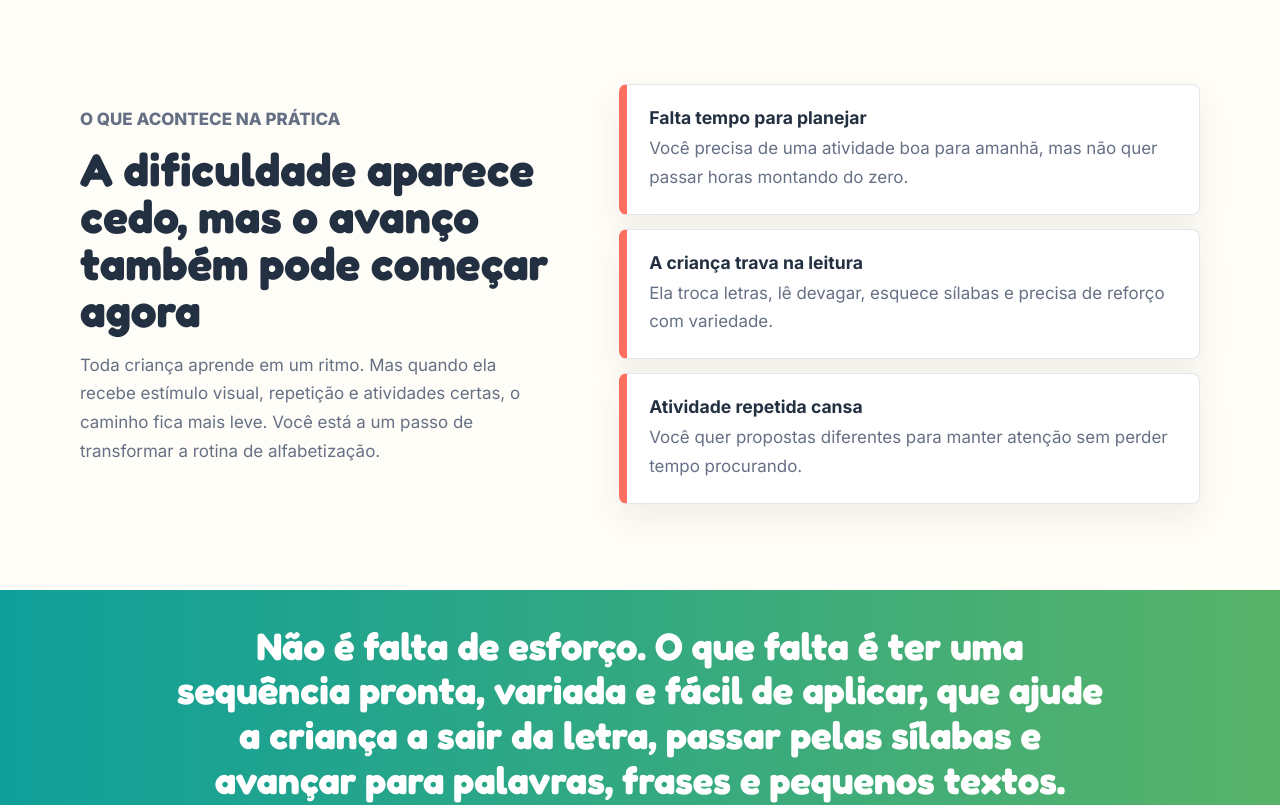
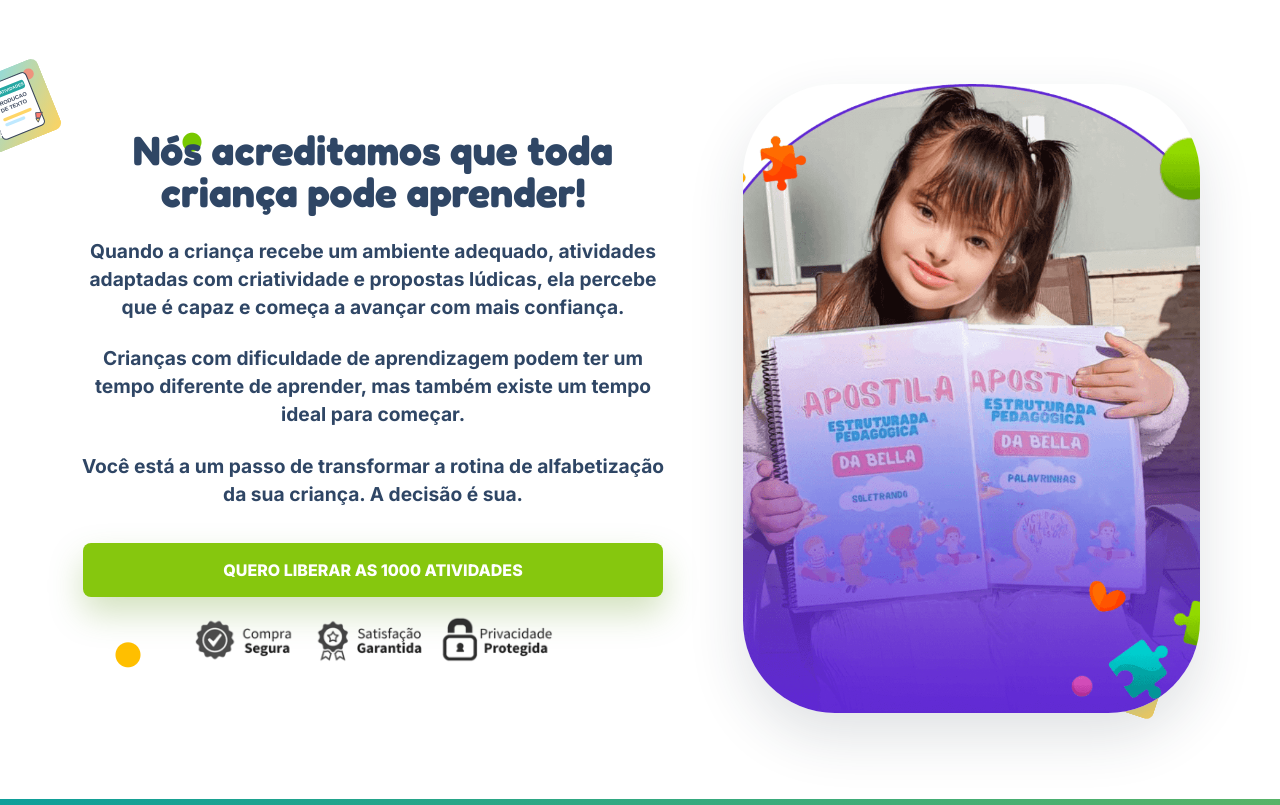
Before and after one commit to diogogapski/diogomilatividades1000, a website: page public/index.html in a window 1280 px wide. Shown: the part 1626-2431 px from the top of the page. Drawn offline with Linux system fonts and the light colour scheme.

Commit message:
Replace pain cards with belief section

```diff
--- a/public/index.html
+++ b/public/index.html
@@ -83,31 +83,28 @@
     </header>
 
     <main>
-      <section class="pain-section section" aria-labelledby="pain-title">
-        <div class="section-inner two-column">
-          <div>
-            <p class="section-kicker">O que acontece na prática</p>
-            <h2 id="pain-title">A dificuldade aparece cedo, mas o avanço também pode começar agora</h2>
+      <section class="belief-section section" aria-labelledby="belief-title">
+        <div class="section-inner belief-layout">
+          <div class="belief-copy">
+            <h2 id="belief-title">Nós acreditamos que toda criança pode aprender!</h2>
             <p>
-              Toda criança aprende em um ritmo. Mas quando ela recebe estímulo visual, repetição e atividades certas,
-              o caminho fica mais leve. Você está a um passo de transformar a rotina de alfabetização.
+              Quando a criança recebe um ambiente adequado, atividades adaptadas com criatividade e propostas lúdicas,
+              ela percebe que é capaz e começa a avançar com mais confiança.
             </p>
+            <p>
+              Crianças com dificuldade de aprendizagem podem ter um tempo diferente de aprender, mas também existe
+              um tempo ideal para começar.
+            </p>
+            <p>
+              Você está a um passo de transformar a rotina de alfabetização da sua criança. A decisão é sua.
+            </p>
+            <a class="button button-primary belief-button" href="/checkout">QUERO LIBERAR AS 1000 ATIVIDADES</a>
+            <img class="belief-security" src="assets/security/compra-segura.png" alt="Compra segura, satisfação garantida e privacidade protegida" />
           </div>
 
-          <div class="pain-list">
-            <article>
-              <strong>Falta tempo para planejar</strong>
-              <p>Você precisa de uma atividade boa para amanhã, mas não quer passar horas montando do zero.</p>
-            </article>
-            <article>
-              <strong>A criança trava na leitura</strong>
-              <p>Ela troca letras, lê devagar, esquece sílabas e precisa de reforço com variedade.</p>
-            </article>
-            <article>
-              <strong>Atividade repetida cansa</strong>
-              <p>Você quer propostas diferentes para manter atenção sem perder tempo procurando.</p>
-            </article>
-          </div>
+          <figure class="belief-image">
+            <img src="assets/belief/crianca-apostila-estruturada.png" alt="Criança usando apostila pedagógica estruturada" />
+          </figure>
         </div>
       </section>
 
--- a/public/styles.css
+++ b/public/styles.css
@@ -310,16 +310,98 @@ p {
   text-align: center;
 }
 
-.pain-section {
-  background: var(--paper);
-}
-
-.pain-list {
-  display: grid;
-  gap: 14px;
-}
-
-.pain-list article,
+.belief-section {
+  position: relative;
+  overflow: hidden;
+  background:
+    radial-gradient(circle at 15% 18%, #78c800 0 9px, transparent 10px),
+    radial-gradient(circle at 84% 30%, #00b8b8 0 10px, transparent 11px),
+    radial-gradient(circle at 10% 82%, #ffbf00 0 12px, transparent 13px),
+    #fff;
+}
+
+.belief-section::before,
+.belief-section::after {
+  content: "";
+  position: absolute;
+  width: 76px;
+  height: 76px;
+  opacity: 0.9;
+  background: url("assets/order-bumps/producao-texto.svg") center / contain no-repeat;
+  pointer-events: none;
+}
+
+.belief-section::before {
+  left: -24px;
+  top: 70px;
+  transform: rotate(-22deg);
+}
+
+.belief-section::after {
+  right: 9%;
+  bottom: 88px;
+  transform: rotate(18deg);
+}
+
+.belief-layout {
+  position: relative;
+  z-index: 1;
+  display: grid;
+  grid-template-columns: minmax(0, 1fr) minmax(320px, 0.78fr);
+  gap: clamp(28px, 6vw, 88px);
+  align-items: center;
+}
+
+.belief-copy {
+  max-width: 620px;
+  margin-inline: auto;
+  text-align: center;
+}
+
+.belief-copy h2 {
+  color: #2f4665;
+  font-size: clamp(2rem, 3.2vw, 3.2rem);
+}
+
+.belief-copy p {
+  margin: 24px 0 0;
+  color: #2f4665;
+  font-size: clamp(1rem, 1.5vw, 1.2rem);
+  font-weight: 700;
+  line-height: 1.45;
+}
+
+.belief-button {
+  width: min(580px, 100%);
+  margin-top: 34px;
+  background: #86c70e;
+  box-shadow: 0 16px 34px rgba(83, 139, 0, 0.26);
+}
+
+.belief-button:hover {
+  background: #76b306;
+}
+
+.belief-security {
+  width: min(360px, 100%);
+  margin: 18px auto 0;
+}
+
+.belief-image {
+  margin: 0;
+  overflow: hidden;
+  border-radius: 92px;
+  background: #fff;
+  box-shadow: 0 24px 56px rgba(35, 48, 65, 0.14);
+}
+
+.belief-image img {
+  width: 100%;
+  aspect-ratio: 4 / 5.5;
+  object-fit: cover;
+  object-position: center;
+}
+
 .method-grid article,
 .bonus-grid article,
 .price-card,
@@ -328,22 +410,6 @@ p {
   border-radius: var(--radius);
   background: #fff;
   box-shadow: 0 14px 34px rgba(35, 48, 65, 0.08);
-}
-
-.pain-list article {
-  padding: 22px;
-  border-left: 8px solid var(--coral);
-}
-
-.pain-list strong {
-  display: block;
-  font-size: 1.1rem;
-  margin-bottom: 6px;
-}
-
-.pain-list p {
-  margin: 0;
-  color: var(--muted);
 }
 
 .audience-section {
@@ -1587,9 +1653,20 @@ p {
   .two-column,
   .image-column,
   .reverse,
+  .belief-layout,
   .offer-box,
   .guarantee-box {
     grid-template-columns: 1fr;
+  }
+
+  .belief-copy {
+    max-width: 720px;
+  }
+
+  .belief-image {
+    width: min(420px, 100%);
+    margin: 0 auto;
+    border-radius: 72px;
   }
 
   .method-grid,
@@ -1690,6 +1767,25 @@ p {
 
   .section {
     padding: 62px 0;
+  }
+
+  .belief-section::before,
+  .belief-section::after {
+    width: 54px;
+    height: 54px;
+  }
+
+  .belief-copy p {
+    margin-top: 18px;
+  }
+
+  .belief-button {
+    width: 100%;
+    min-height: 58px;
+  }
+
+  .belief-image {
+    border-radius: 44px;
   }
 
   .method-grid,
```
Also changed, not shown: public/assets/belief/crianca-apostila-estruturada.png (added).
